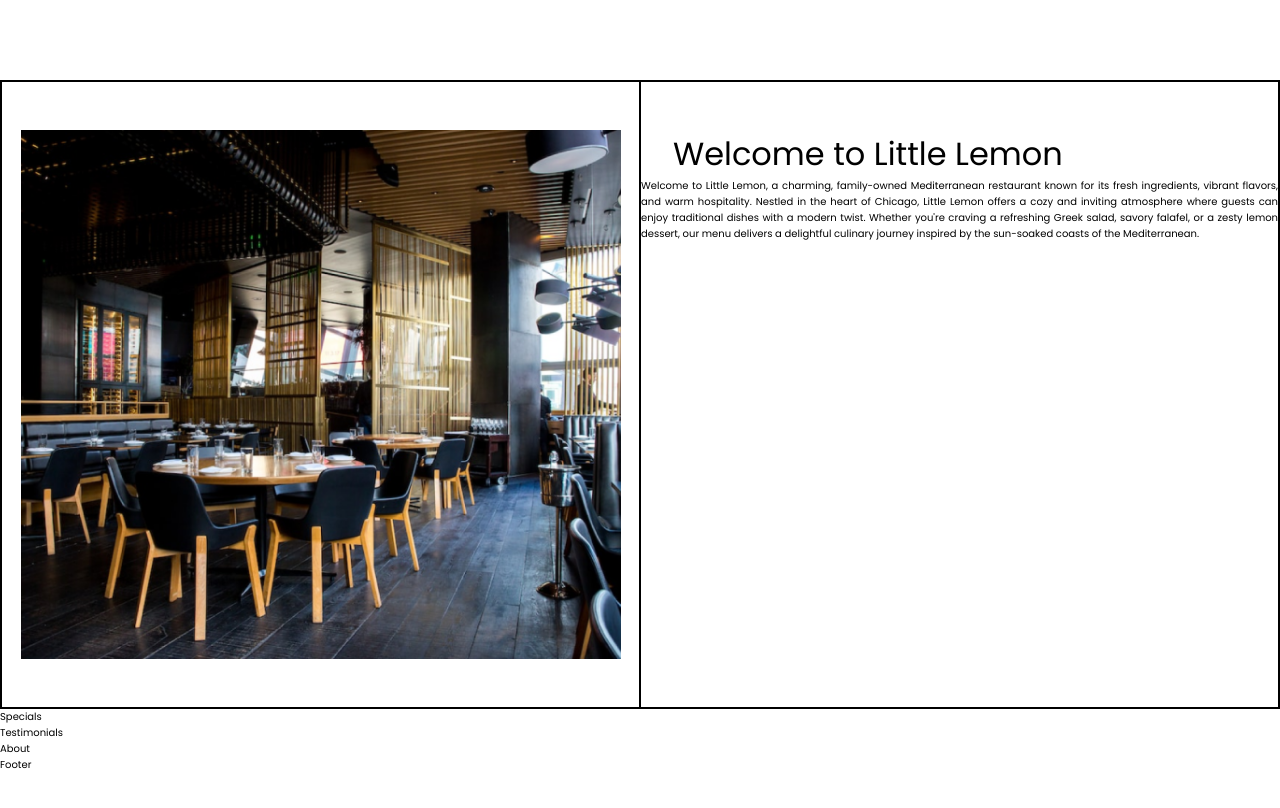
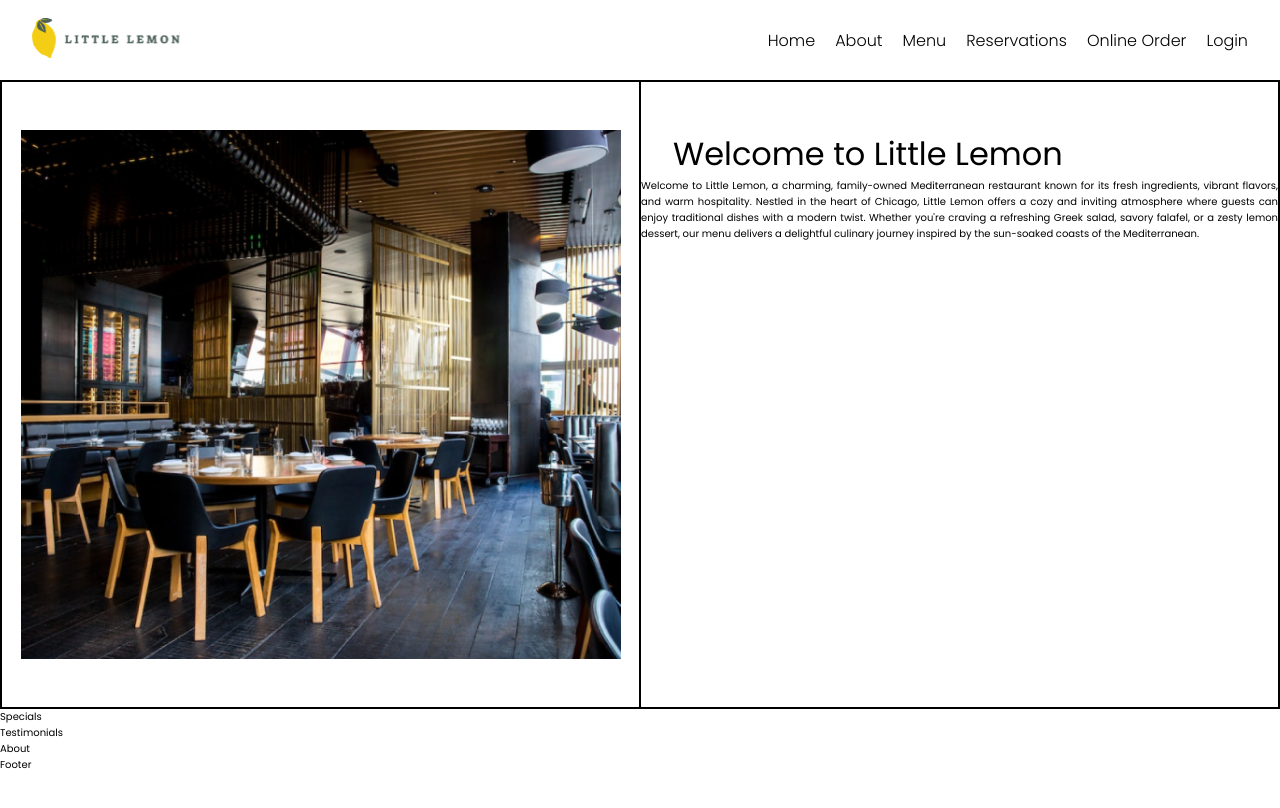
Before and after one commit to billyenglish/little-lemon, a React (Vite) app: page / in a window 1280 px wide. Shown: the top 808 px of the page. Built offline with nearby package versions, Linux system fonts and the light colour scheme.

Commit message:
Adding interactive of the mobile nav menu.

```diff
--- a/src/components/Nav.jsx
+++ b/src/components/Nav.jsx
@@ -1,8 +1,58 @@
+import React from "react";
+import { useState } from "react";
+import navLogo from "../logo/Logo.svg";
+import { FaBars, FaTimes } from "react-icons/fa";
+
+const navMenuItems = [
+    {navMenuListItem: "Home", navLink: "/" , id: 0},
+    {navMenuListItem: "About", navLink: "/", id: 1},
+    {navMenuListItem: "Menu", navLink: "/", id: 2},
+    {navMenuListItem: "Reservations", navLink: "/", id: 3},
+    {navMenuListItem: "Online Order", navLink: "/", id: 4},
+    {navMenuListItem: "Login", navLink: "/", id: 5}
+];
+
 const Nav = () => {
 
+    const [openMenu, setOpenMenu] = useState(false);
+
+    const handleToggleMenu = () => {
+
+        if (openMenu) {
+            console.log("Menu is closed!");
+        } else {
+            console.log("Menu is open!");
+        }
+
+        setOpenMenu(!openMenu);
+
+    }
+
     return (
-        <nav>
+        <nav className="nav-menu">
+            <div className="logo-container">
+                <img src={navLogo} alt="Little Lemon Logo" />
+            </div>
 
+            <ul className="nav-desktop-list">
+                {
+                    navMenuItems.map((navMenu) => {
+                        return (
+                            <li className="nav-menu-desktop" key={navMenu.id}>
+                                {navMenu.navMenuListItem}
+                            </li>
+                        )
+                    })
+                }
+            </ul>
+
+            <ul className={`nav-mobile-list ${openMenu ? "active" : ""}`}>
+                <li className="nav-mobile-item">Home</li>
+            </ul>
+
+            <div className="hamburger-menu-container" onClick={handleToggleMenu}>
+                {openMenu ? <FaBars className="hamburger-menu" /> : <FaTimes className="close-menu" />}
+            </div>
         </nav>
     );
 };
```
